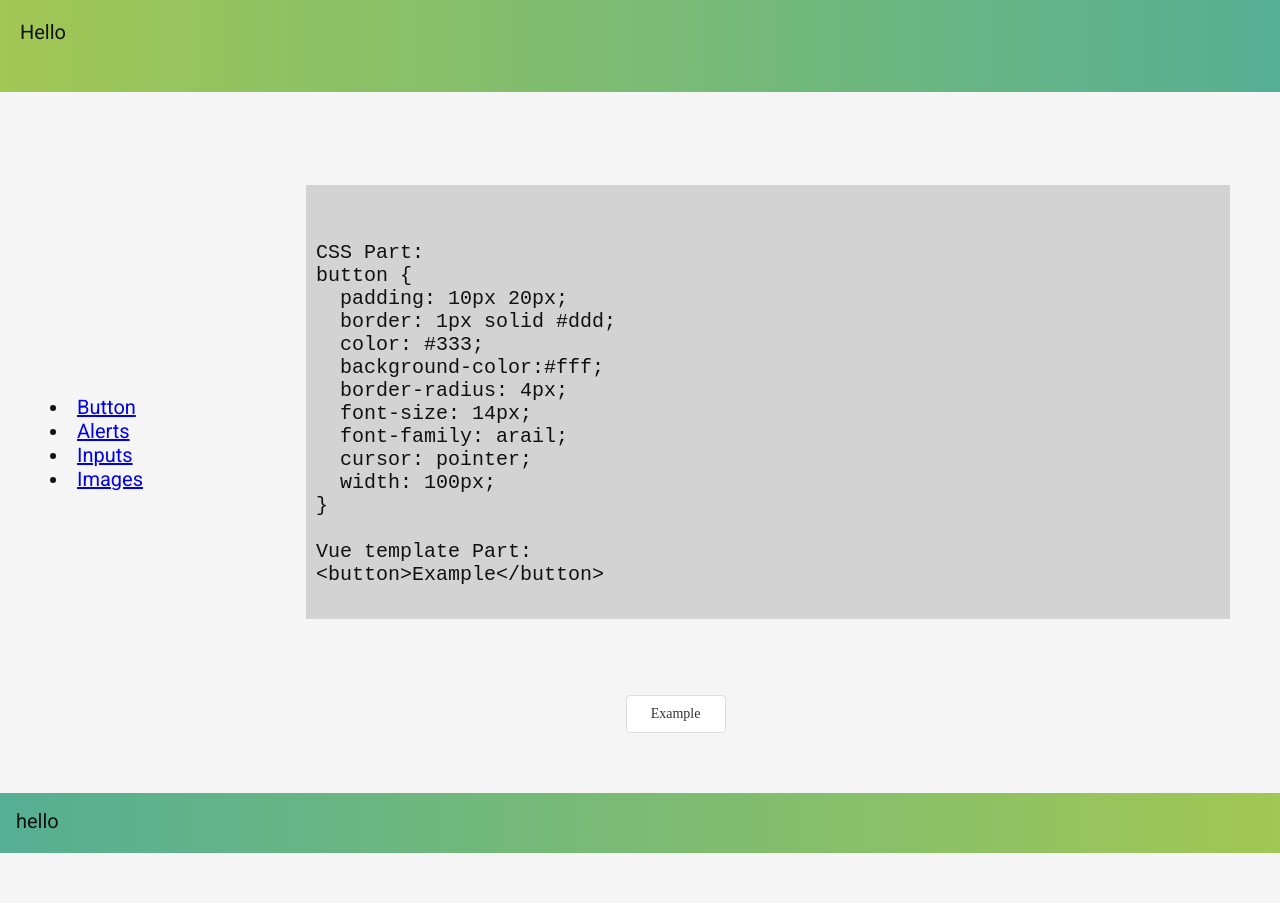
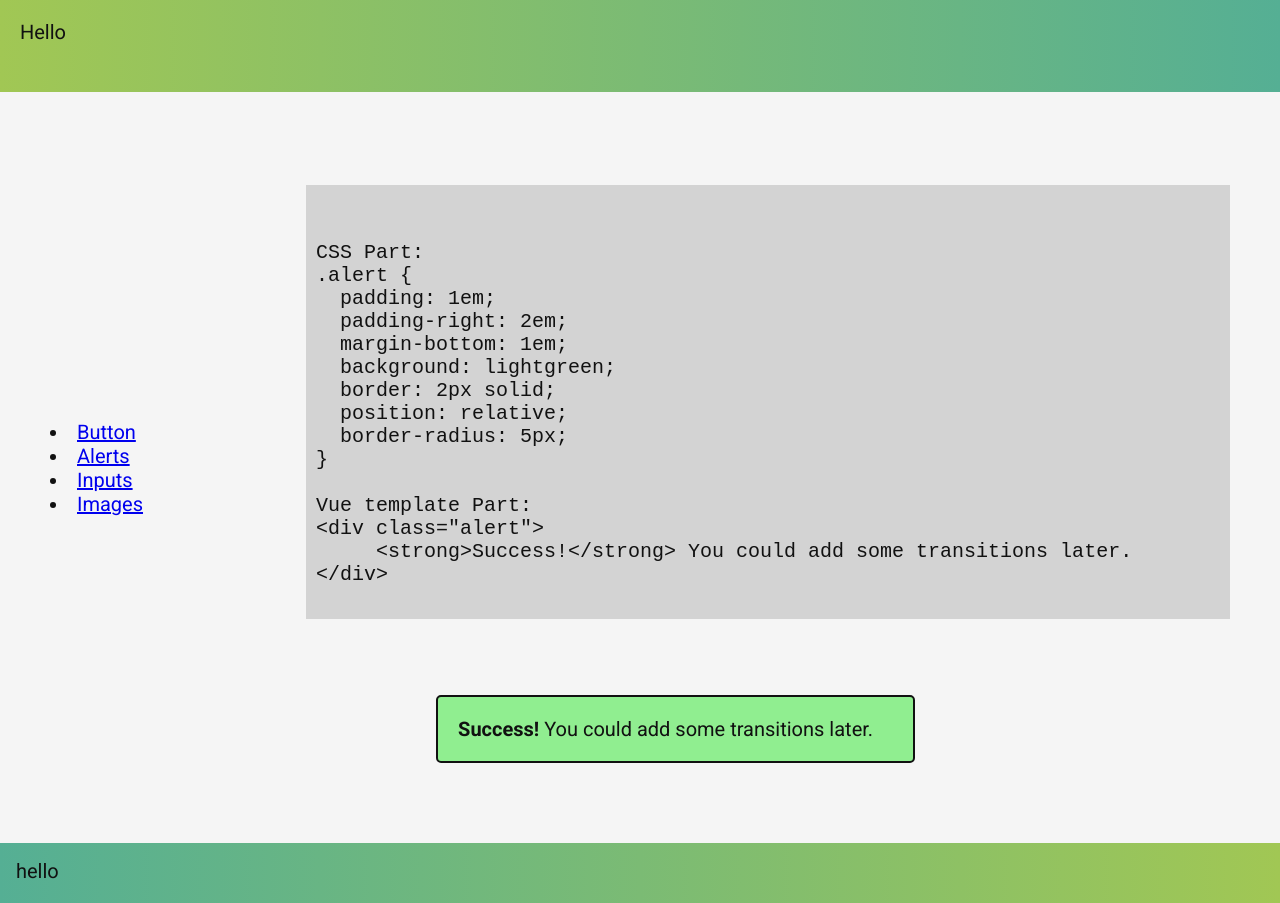
Before and after one commit to zeroshen/client, a Vue app: page /components/Alert in a window 1280 px wide. Before the commit the page ends 853 px from the top, so only its background shows below. Built offline with nearby package versions, Linux system fonts and the light colour scheme; a web font is replaced by a local one.

Commit message:
Add alert

```diff
--- a/src/views/ComponentsAlertView.vue
+++ b/src/views/ComponentsAlertView.vue
@@ -8,20 +8,20 @@ export default defineComponent({
     const str =
       " \n" +
       "CSS Part:\n" +
-      "button {\n" +
-      "  padding: 10px 20px;\n" +
-      "  border: 1px solid #ddd;\n" +
-      "  color: #333;\n" +
-      "  background-color:#fff;\n" +
-      "  border-radius: 4px;\n" +
-      "  font-size: 14px;\n" +
-      "  font-family: arail;\n" +
-      "  cursor: pointer;\n" +
-      "  width: 100px;\n" +
+      ".alert {\n" +
+      "  padding: 1em;\n" +
+      "  padding-right: 2em;\n" +
+      "  margin-bottom: 1em;\n" +
+      "  background: lightgreen;\n" +
+      "  border: 2px solid;\n" +
+      "  position: relative;\n" +
+      "  border-radius: 5px;\n" +
       "}\n" +
       "\n" +
       "Vue template Part:\n" +
-      "<button>Example</button>";
+      '<div class="alert">\n' +
+      "     <strong>Success!</strong> You could add some transitions later.\n" +
+      "</div>";
     return {
       str,
     };
@@ -52,17 +52,16 @@ code {
   white-space: pre;
   background-color: lightgrey;
 }
-button {
-  padding: 10px 20px;
-  border: 1px solid #ddd;
-  color: #333;
-  background-color: #fff;
-  border-radius: 4px;
-  font-size: 14px;
-  font-family: arail;
-  width: 100px;
-  cursor: pointer;
+.alert {
+  padding: 1em;
+  padding-right: 2em;
+  margin-bottom: 1em;
+  background: lightgreen;
+  border: 2px solid;
+  position: relative;
+  border-radius: 5px;
 }
+
 .components {
   width: 80%;
   display: flex;
@@ -87,7 +86,9 @@ button {
         </code>
       </pre>
       <section class="components">
-        <button>Example</button>
+        <div class="alert">
+          <strong>Success!</strong> You could add some transitions later.
+        </div>
       </section>
     </section>
   </div>
```
